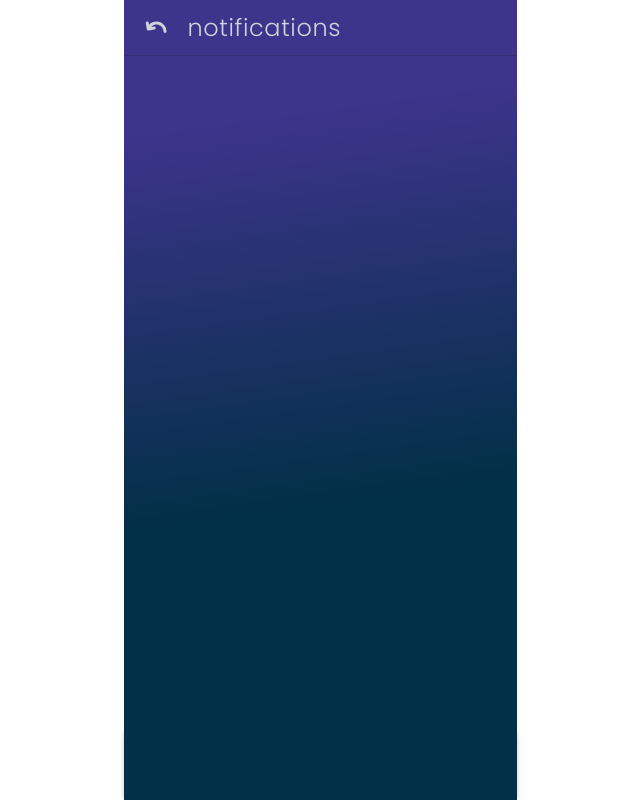
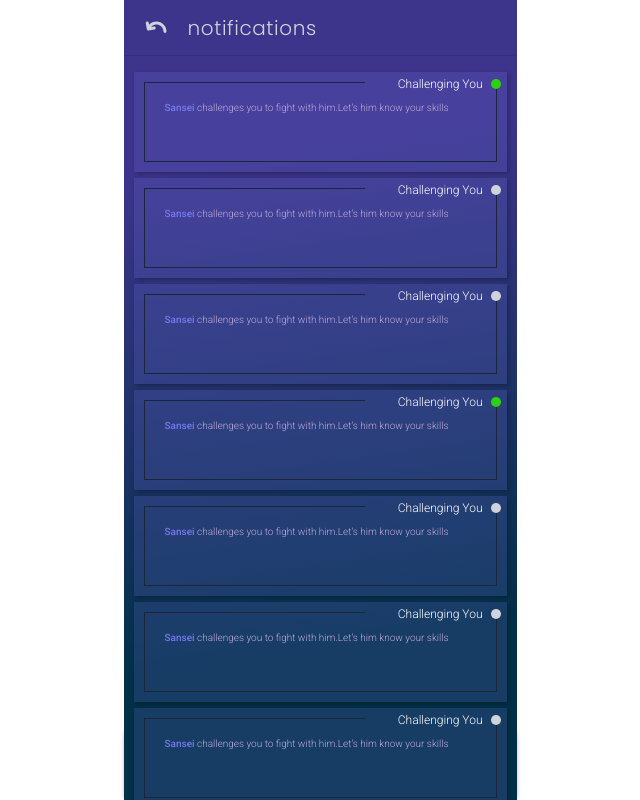
Before and after one commit to ZinMyoHtet1/ByOne-Frontend, a React (Vite) app: page /notifications in a window 1280 px wide. Shown: the top 800 px of the page, without its empty margins (320-960 px from the left). Built offline with nearby package versions, Linux system fonts and the light colour scheme.

Commit message:
add noti-card

```diff
--- a/src/components/ActiveBattleCard/active-battle-card.css
+++ b/src/components/ActiveBattleCard/active-battle-card.css
@@ -127,7 +127,7 @@
   transform: translateX(-50%);
   font-size: 12px;
   font-family: "Roboto", sans-serif;
-  color: var(--light-purple-color);
+  color: var(--white-purple-color);
   padding: 4px 0 6px;
   cursor: pointer;
 }
--- /dev/null
+++ b/src/components/NotiController.jsx
@@ -0,0 +1,15 @@
+/* eslint-disable react/prop-types */
+
+import { ChallengeYouCard } from "./NotificationCards";
+
+const NotiController = ({ control, seen }) => {
+  switch (control) {
+    case "challenge":
+      return <ChallengeYouCard challenger="Sansei" seen={seen} />;
+
+    default:
+      null;
+  }
+};
+
+export default NotiController;
--- /dev/null
+++ b/src/components/NotificationCards/ChallengeYouCard/ChallengeYouCard.jsx
@@ -0,0 +1,21 @@
+/* eslint-disable react/prop-types */
+import "./challenge-you.css";
+const ChallengeYouCard = ({ challenger, seen = false }) => {
+  return (
+    <div className="noti-card">
+      <div className="border-box">
+        <span className="top-border"></span>
+        <div className="noti-text">
+          <span className="challenger">{challenger}</span> challenges you to
+          fight with him.Let’s him know your skills
+        </div>
+        <div className="header">
+          <div className="label">Challenging You</div>
+          <span className={`seen-circle ${seen ? "seen" : ""}`}></span>
+        </div>
+      </div>
+    </div>
+  );
+};
+
+export default ChallengeYouCard;
--- /dev/null
+++ b/src/components/NotificationCards/ChallengeYouCard/challenge-you.css
@@ -0,0 +1,65 @@
+.noti-card {
+  height: 100px;
+  background-color: rgba(118, 120, 237, 0.18);
+  padding: 10px;
+  box-shadow: 2px 2px 4px rgba(0, 0, 0, 0.25);
+}
+
+.noti-card .border-box {
+  width: 100%;
+  height: 100%;
+  border-left: 0.5px solid var(--dark-blue-color);
+  border-right: 0.5px solid var(--dark-blue-color);
+  border-bottom: 0.5px solid var(--dark-blue-color);
+  padding: 20px 20px 10px;
+  position: relative;
+}
+
+.noti-card .border-box .top-border {
+  position: absolute;
+  top: 0;
+  left: 0;
+  width: 220px;
+  height: 0.5px;
+  background-color: var(--dark-blue-color);
+}
+.noti-card .border-box .noti-text {
+  font-size: 10px;
+  font-weight: 300;
+  font-family: "Roboto", sans-serif;
+  color: var(--white-purple-color);
+}
+
+.noti-card .border-box .noti-text .challenger {
+  font-weight: 500;
+  color: var(--light-purple-color);
+}
+
+.noti-card .border-box .header {
+  position: absolute;
+  display: flex;
+  align-items: center;
+  justify-content: flex-end;
+  top: -5px;
+  right: -5px;
+  background-color: inherit;
+  gap: 8px;
+}
+
+.noti-card .border-box .header .label {
+  font-size: 12px;
+  color: #fff;
+  font-family: "Roboto", sans-serif;
+  font-weight: 300;
+}
+
+.noti-card .border-box .header .seen-circle {
+  width: 10px;
+  height: 10px;
+  border-radius: 50%;
+  background-color: var(--gray-color);
+}
+
+.noti-card .border-box .header .seen-circle.seen {
+  background-color: var(--green-color);
+}
--- /dev/null
+++ b/src/components/NotificationCards/index.js
@@ -0,0 +1,3 @@
+import ChallengeYouCard from "./ChallengeYouCard/ChallengeYouCard";
+
+export { ChallengeYouCard };
--- a/src/components/index.js
+++ b/src/components/index.js
@@ -4,6 +4,7 @@ import BotNavigatorController from "./BotNavigatorController.jsx";
 import CircleAnalysis from "./CircleAnalysis/CircleAnalysis.jsx";
 import HistoryResultCard from "./HistoryResultCard/HistoryResultCard.jsx";
 import DrawerItem from "./DrawerItem/DrawerItem.jsx";
+import NotiController from "./NotiController.jsx";
 
 export {
   BotNavigator,
@@ -12,4 +13,5 @@ export {
   CircleAnalysis,
   HistoryResultCard,
   DrawerItem,
+  NotiController,
 };
--- a/src/containers/NotiNavbar/noti-navbar.css
+++ b/src/containers/NotiNavbar/noti-navbar.css
@@ -19,7 +19,7 @@
 
 #noti-navbar .label {
   font-family: "Poppins", sans-serif;
-  font-size: 24px;
+  font-size: 20px;
   color: var(--gray-color);
   font-weight: 300;
   letter-spacing: 0.6px;
--- a/src/containers/SideDrawer/side-drawer.css
+++ b/src/containers/SideDrawer/side-drawer.css
@@ -27,7 +27,7 @@
   height: 90%;
   background-color: var(--dark-cyan-color);
   /* border-right: 0.25px solid #0000006e; */
-  /* box-shadow: 0px 2px 6px rgba(0, 0, 0, 0.25); */
+  box-shadow: 0px 2px 6px rgba(0, 0, 0, 0.25);
   transform: translateX(-100%);
   transition: transform 0.4s ease-in-out;
   position: relative;
--- a/src/index.css
+++ b/src/index.css
@@ -14,7 +14,7 @@
   --dark-gray-color: #415a77;
   --orange-color: #f7b267;
   --skyblue-color: #0575ad;
-  --light-purple-color: #bfaada;
+  --white-purple-color: #bfaada;
   --purple-color: #9747ff;
   --light-purple-color: #7678ed;
   --gray-purple-color: #474973;
@@ -23,6 +23,7 @@
   --gray-blue-color: #a0bbc9;
   --dark-cyan-color: #023047;
   --gray-blue-color: #a0bbc9;
+  --dark-blue-color: #1b263b;
 }
 
 div,
@@ -47,6 +48,6 @@ li {
   top: 0;
   left: 0;
   width: 100%;
-  height: 100%;
+  min-height: 100vh;
   z-index: 400;
 }
--- a/src/pages/Notification/Notification.jsx
+++ b/src/pages/Notification/Notification.jsx
@@ -1,3 +1,4 @@
+import { NotiController } from "../../components";
 import { NotiNavbar } from "../../containers";
 import "./notification.css";
 
@@ -5,6 +6,17 @@ const Notification = () => {
   return (
     <div id="notification" className="full-page">
       <NotiNavbar />
+      <div className="noti-container">
+        <NotiController control="challenge" seen />
+        <NotiController control="challenge" />
+        <NotiController control="challenge" />
+        <NotiController control="challenge" seen />
+        <NotiController control="challenge" />
+        <NotiController control="challenge" />
+        <NotiController control="challenge" />
+        <NotiController control="challenge" />
+        <NotiController control="challenge" />
+      </div>
     </div>
   );
 };
--- a/src/pages/Notification/notification.css
+++ b/src/pages/Notification/notification.css
@@ -6,3 +6,10 @@
     rgba(2, 48, 71, 1) 62%
   );
 }
+
+#notification .noti-container {
+  display: flex;
+  padding: 16px 10px;
+  flex-direction: column;
+  gap: 6px;
+}
```
